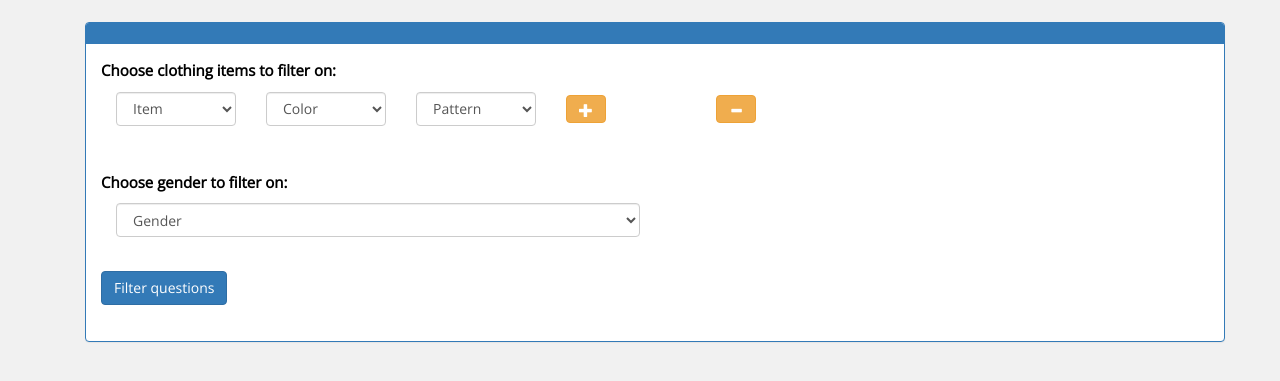
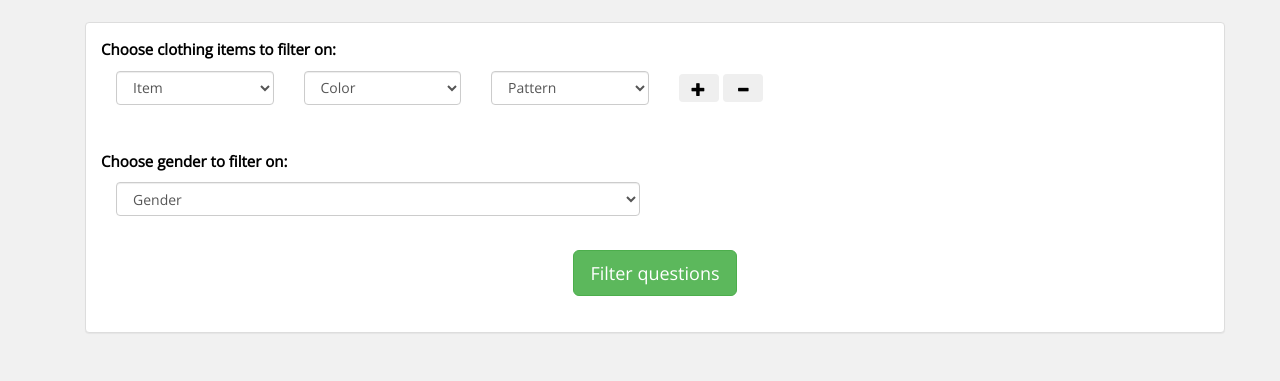
Before and after one commit to itayRoll/DressCode, a Django app: page /filterquestions/ in a window 1280 px wide. Shown: the part 235-616 px from the top of the page. Run offline with Django 3.2, Linux system fonts and the light colour scheme; parts of the project's set-up code (start-up, migrations or seed data) failed here and were passed over; some libraries are stand-ins or nearby versions.

Commit message:
style improvments for pages

```diff
--- a/dresscodeapp/static/js/postQuestion.js
+++ b/dresscodeapp/static/js/postQuestion.js
@@ -73,7 +73,7 @@ function postQuestion(){
 var numOfItems = 0
 function addClothingItemRow() {
     numOfItems = numOfItems+1
-    $('#items').find('tbody').append('<tr><td class="col-md-2"><select class="form-control"><option value="" selected disabled>Item</option><option>T-Shirt</option><option>Shirt</option><option>Hoodie</option><option>Hoodie</option><option>Suit</option><option>Short Pants</option><option>Jeans</option><option>Pants</option><option>Dress</option><option>Skirt</option><option>Shoes</option><option>Swim Suit</option><option>Hat</option></select></td><td class="col-md-2"><select class="form-control"><option value="" selected disabled>Color</option><option>Blue</option><option>Red</option><option>Black</option><option>White</option><option>Purple</option><option>Green</option><option>Yellow</option><option>Brown</option><option>Grey</option></select></td><td class="col-md-2"><select class="form-control"><option value="" selected disabled>Pattern</option><option>None</option><option>Stripes</option><option>Dots</option><option>Checked</option></select></td><td class="col-md-2"><button class="btn btn-warning" type="button" onclick="addClothingItemRow()"><span class="glyphicon glyphicon-plus"></span></button></td><td class="col-md-2"><button class="btn btn-warning" type="button" onclick="removeClothingItemRow(this)"><span class="glyphicon glyphicon-minus"></span></button></td></tr>');
+    $('#items').find('tbody').append('<tr><td class="col-md-2"><select class="form-control"><option value="" selected disabled>Item</option><option>T-Shirt</option><option>Shirt</option><option>Hoodie</option><option>Hoodie</option><option>Suit</option><option>Short Pants</option><option>Jeans</option><option>Pants</option><option>Dress</option><option>Skirt</option><option>Shoes</option><option>Swim Suit</option><option>Hat</option></select></td><td class="col-md-2"><select class="form-control"><option value="" selected disabled>Color</option><option>Blue</option><option>Red</option><option>Black</option><option>White</option><option>Purple</option><option>Green</option><option>Yellow</option><option>Brown</option><option>Grey</option></select></td><td class="col-md-2"><select class="form-control"><option value="" selected disabled>Pattern</option><option>None</option><option>Stripes</option><option>Dots</option><option>Checked</option></select></td><td class="col-md-2"><button class="btn btn" type="button" onclick="addClothingItemRow()"><span class="glyphicon glyphicon-plus"></span></button> <button class="btn btn" type="button" onclick="removeClothingItemRow(this)"><span class="glyphicon glyphicon-minus"></span></button></td></tr>');
 }
 
 function removeClothingItemRow(e){
--- a/dresscodeapp/templates/dresscodeapp/filterquestions.html
+++ b/dresscodeapp/templates/dresscodeapp/filterquestions.html
@@ -1,18 +1,15 @@
 {%  extends 'dresscodeapp/template.html' %}
-<!DOCTYPE html>
-<html lang="en">
 
-
-<body>
 
 {% block content %}
 		<div class="container">
-   <div class="panel panel-primary">
-      <div class="panel-heading"></div>
+			<div class="panel panel-default">
 				<div class="panel-body">
 
 					<div id="clothing-items">
-         <p><b>Choose clothing items to filter on:</b></p>
+						<p>
+							<b>Choose clothing items to filter on:</b>
+						</p>
 						<table id="items">
 							<tr>
 								<td class='col-md-2'>
@@ -40,18 +37,24 @@
 									</select>
 								</td>
 								<td class='col-md-2'>
-							<button class="btn btn-warning" type="button" onclick="addClothingItemRow()"><span class="glyphicon glyphicon-plus"></span></button>
-						</td>
-						<td class='col-md-2'>
-							<button class="btn btn-warning" type="button" onclick="removeClothingItemRow(this)"><span class="glyphicon glyphicon-minus"></span></button>
+									<button class="btn btn" type="button" onclick="addClothingItemRow()">
+										<span class="glyphicon glyphicon-plus"/>
+									</button>
+									<button class="btn btn" type="button" onclick="removeClothingItemRow(this)">
+										<span class="glyphicon glyphicon-minus"/>
+									</button>
 								</td>
 							</tr>
 
 						</table>
 					</div>
 					<br>
-         <div><br></div>
-          <p><b>Choose gender to filter on:</b></p>
+						<div>
+							<br>
+							</div>
+							<p>
+								<b>Choose gender to filter on:</b>
+							</p>
 							<div class="col-md-6">
 								<div class="form-group">
 									<select id="gender" class="form-control">
@@ -62,14 +65,19 @@
 									</select>
 								</div>
 							</div>
-						<div><br></div>
+							<div>
 								<br>
-		   <div><br></div>
-         <input type="submit" class="btn btn-primary" value="Filter questions" onclick="filterQuestions()" >
-         <div id="output" class="panel-heading"></div>
 								</div>
+								<br>
+									<div>
+										<br>
 										</div>
+										<div style="text-align:center">
+										<input type="submit" class="btn btn-success  btn-lg" value="Filter questions" onclick="filterQuestions()" >
 										</div>
+											<div id="output" class="panel-heading"/>
+
+
 											<script>
 								$(document).ready(function(){
 								  var date_input=$('input[name="date"]'); //our date input has the name "date"
@@ -86,4 +94,7 @@
 											<script type="text/javascript">
 			var CSRF_TOKEN = '{{ csrf_token }}';
 											</script>
+										</div>
+									</div>
+								</div>
 						{% endblock %}
```
Also changed, not shown: dresscodeapp/templates/dresscodeapp/base.html (+8 -0 lines), dresscodeapp/templates/dresscodeapp/filteredresults.html (+27 -11 lines), dresscodeapp/templates/dresscodeapp/postquestion.html (+7 -7 lines). Lines whose indentation alone changed are shown as unchanged.
